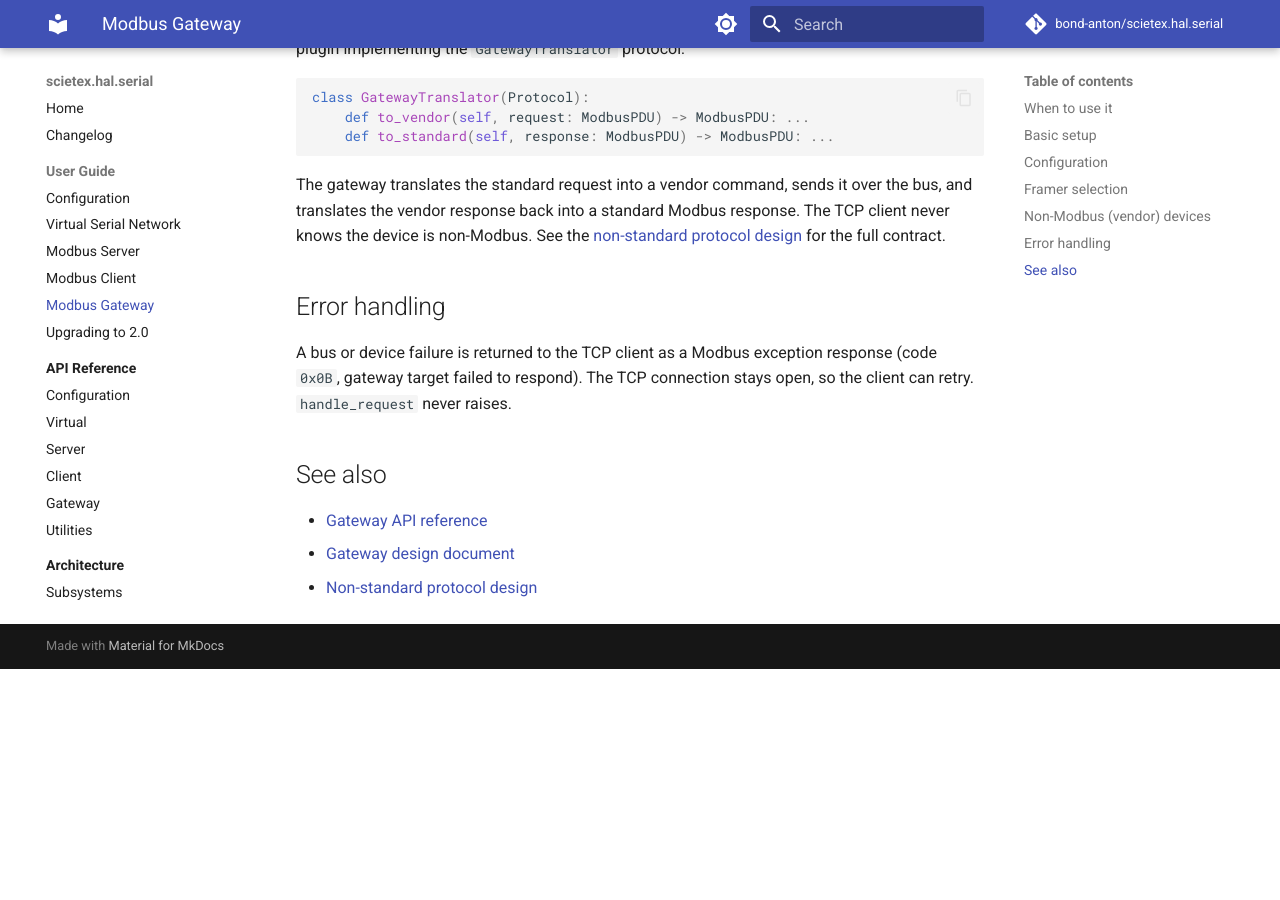
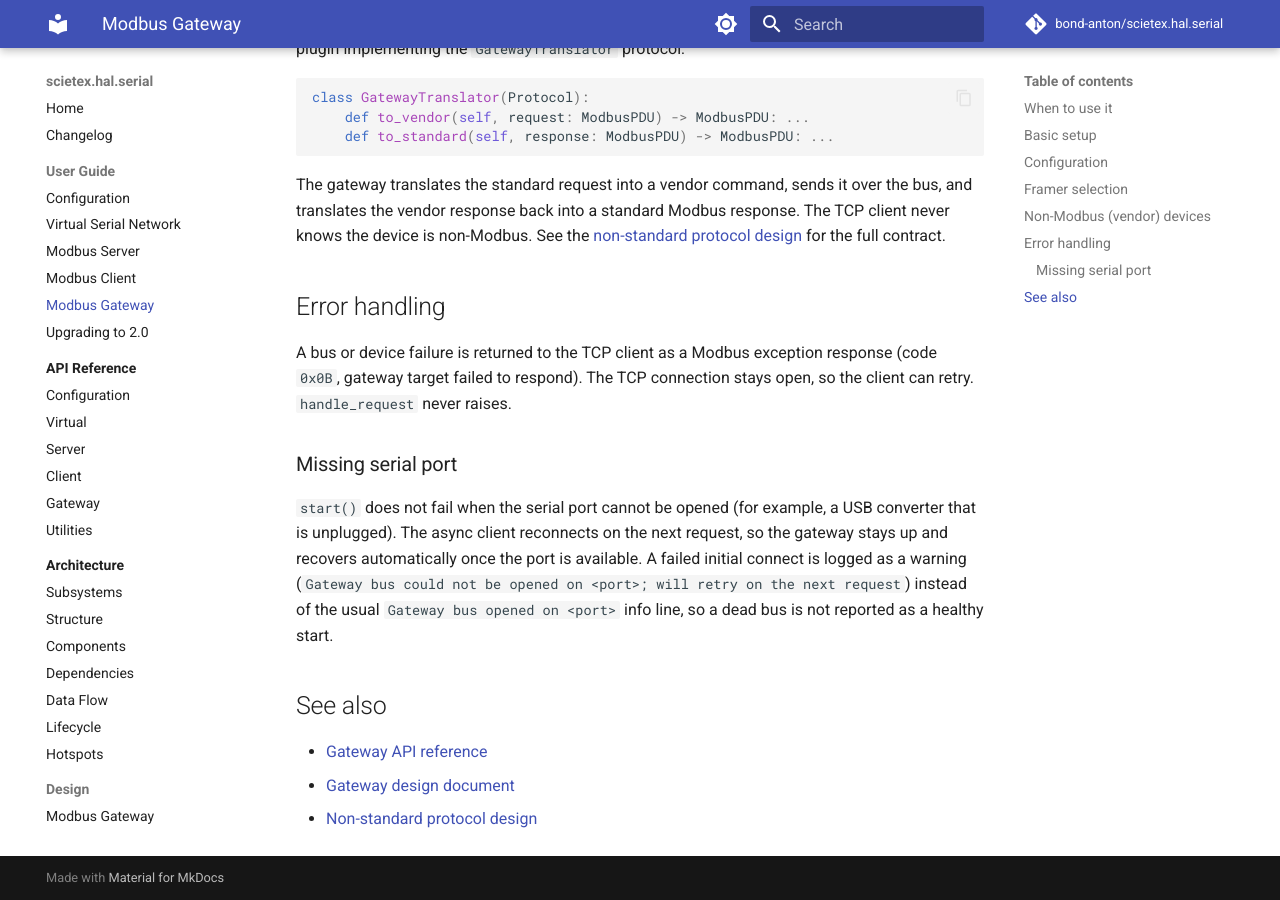
Before and after one commit to bond-anton/scietex.hal.serial, an MkDocs documentation site: the page built from docs/guide/gateway.md, in a window 1280 px wide and 900 px high, scrolled down 2342 px. Built offline with MkDocs 1.6.1 and Material for MkDocs 9.7.7, drawn with Linux system fonts in a browser that asks for light colours; comment, search, counter and statistics services are not loaded; before the commit the page ends 3011 px from its top, so only the background shows below that.

Commit message:
docs(gateway): document missing-port startup behavior and cover both paths
Add the missing-port behavior to the user guide, design doc, architecture
notes, and changelog. Strengthen the warning test to assert the level and
message, and add a companion test for the healthy-start path.

```diff
--- a/docs/guide/gateway.md
+++ b/docs/guide/gateway.md
@@ -108,6 +108,16 @@
 response (code `0x0B`, gateway target failed to respond). The TCP connection
 stays open, so the client can retry. `handle_request` never raises.
 
+### Missing serial port
+
+`start()` does not fail when the serial port cannot be opened (for example, a
+USB converter that is unplugged). The async client reconnects on the next
+request, so the gateway stays up and recovers automatically once the port is
+available. A failed initial connect is logged as a warning
+(`Gateway bus could not be opened on <port>; will retry on the next request`)
+instead of the usual `Gateway bus opened on <port>` info line, so a dead bus is
+not reported as a healthy start.
+
 ## See also
 
 - [Gateway API reference](../api/gateway.md)
```
Also changed, not shown: CHANGELOG.md (+8 -0 lines), docs/architecture/components.md (+3 -1 lines), docs/design/modbus-gateway.md (+1 -0 lines), 1 other file.
